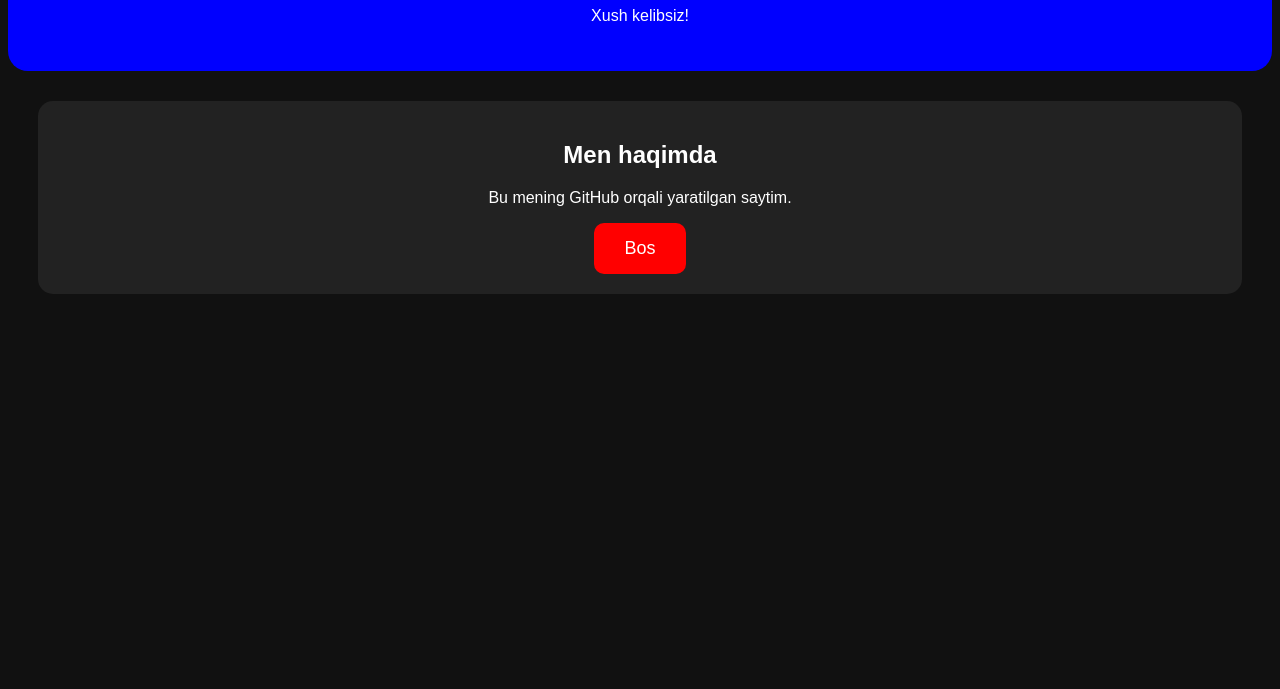
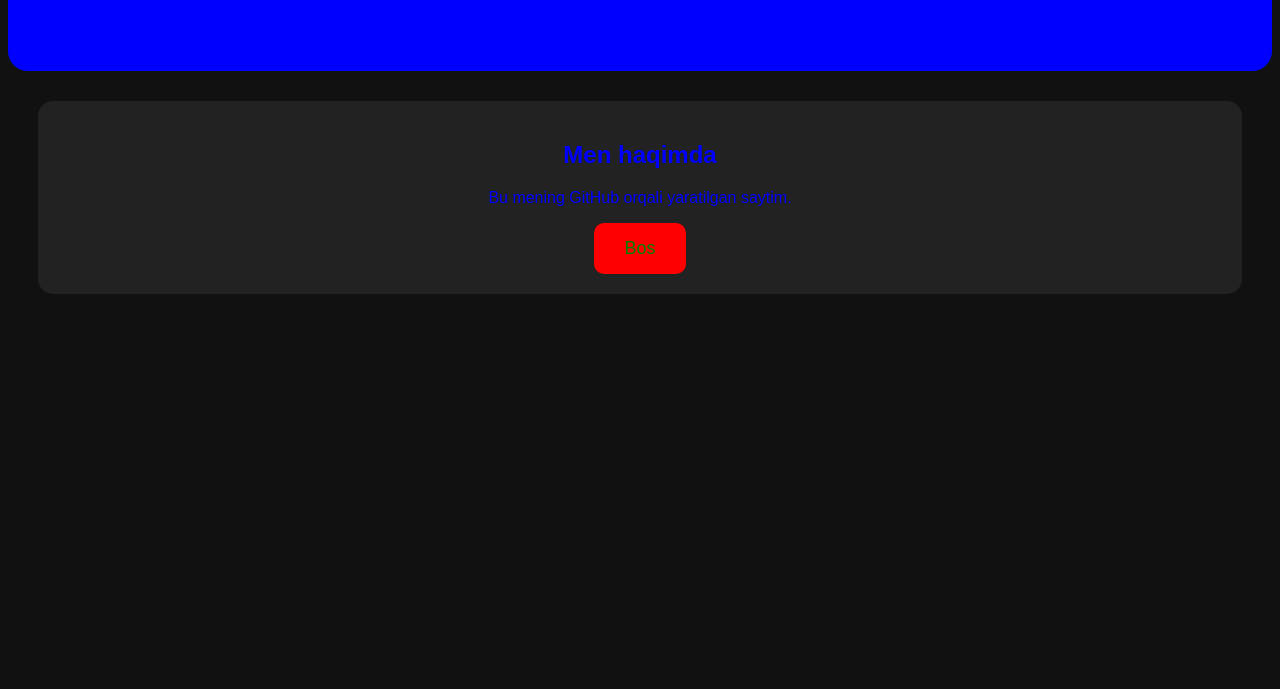
Before and after one commit to xazratovna129-a11y/Mahmud-bekki, a plain HTML site: page index.html in a window 1280 px wide. Shown: the part 111-800 px from the top of the page. Drawn offline with Linux system fonts and the light colour scheme.

Commit message:
Update style.css
Maxaa

```diff
--- a/style.css
+++ b/style.css
@@ -1,6 +1,6 @@
 body {
     background: #111;
-    color: white;
+    color: blue;
     font-family: Arial;
     text-align: center;
 }
@@ -20,7 +20,7 @@ section {
 
 button {
     background: red;
-    color: white;
+    color: green;
     border: none;
     padding: 15px 30px;
     border-radius: 10px;
```
